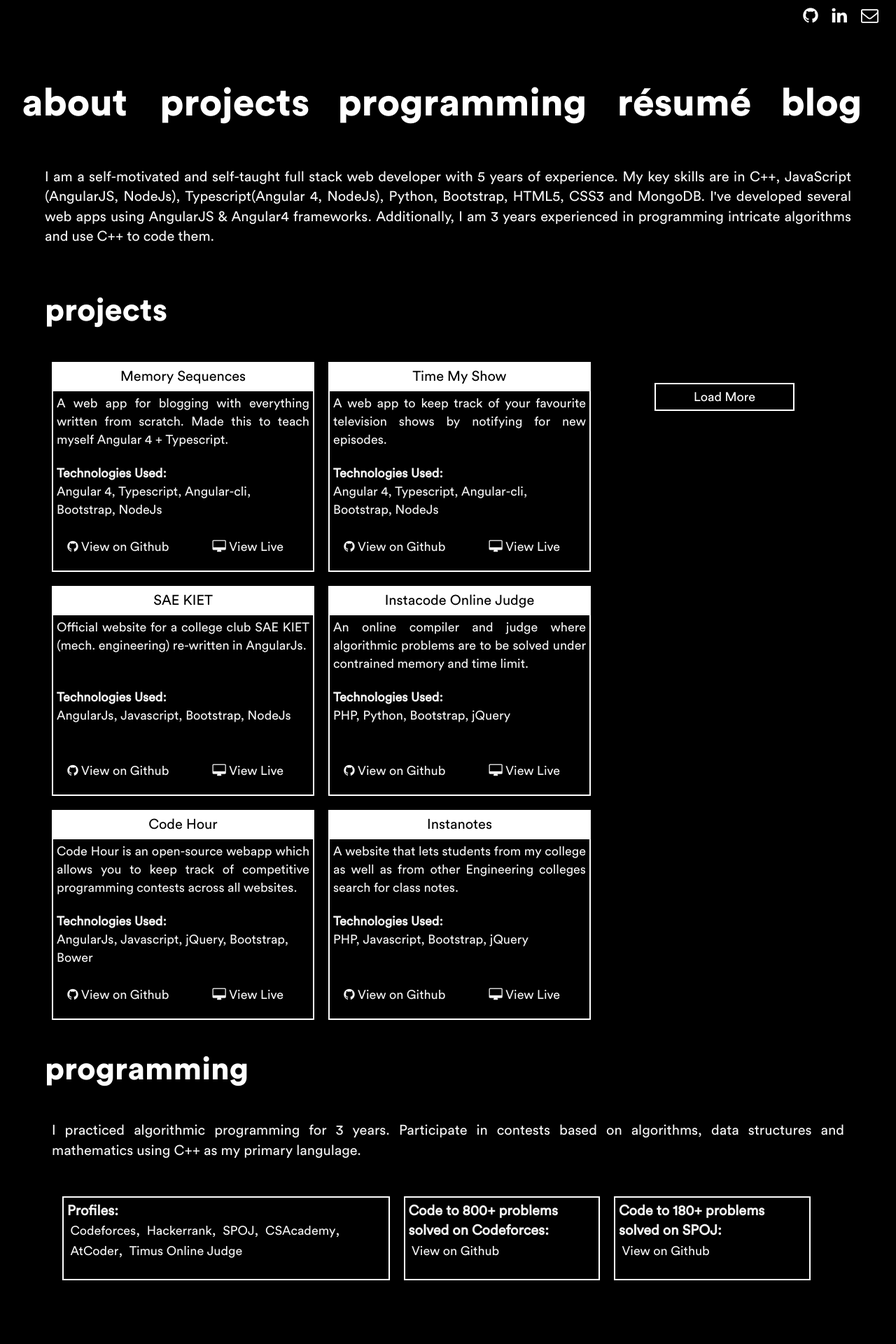
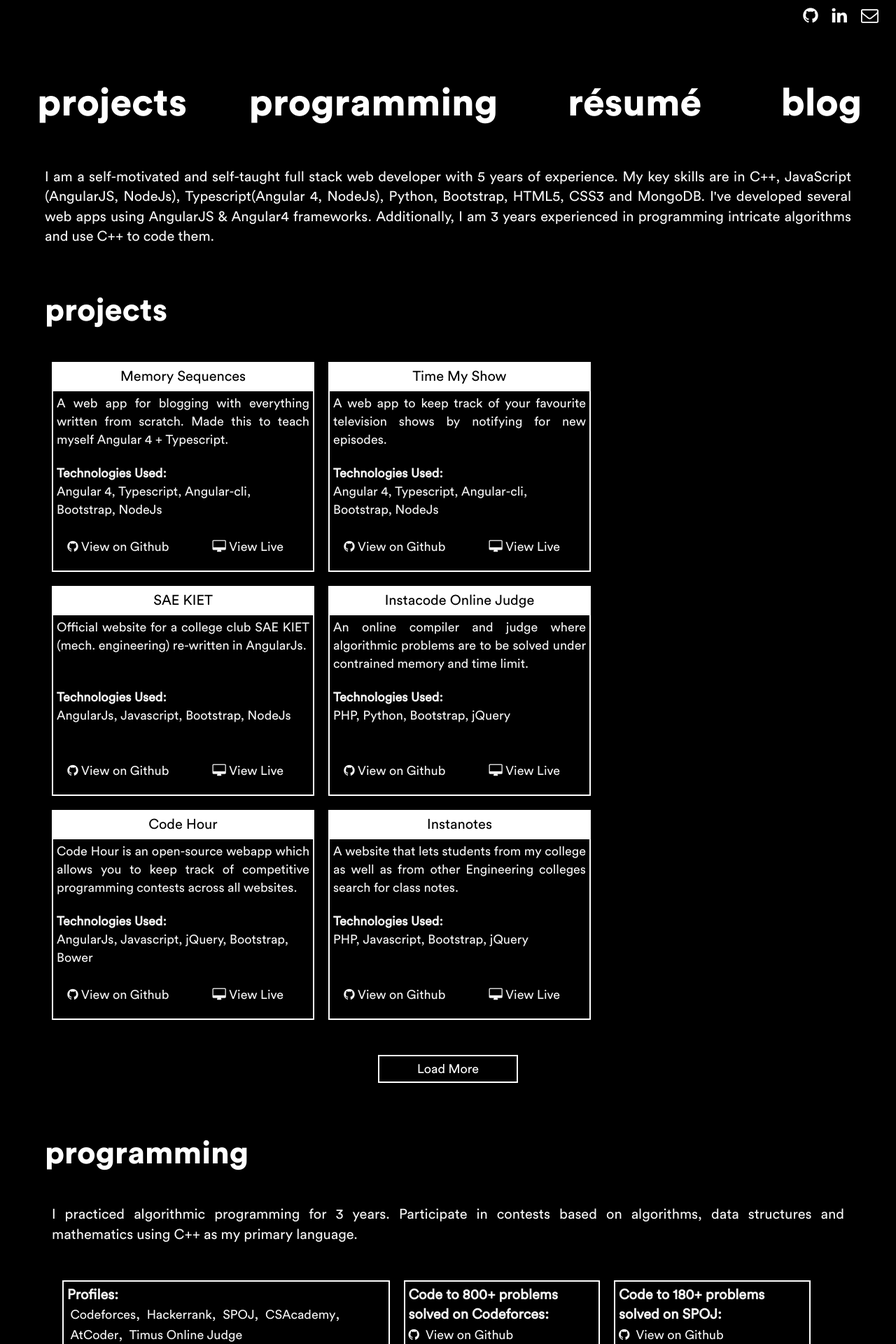
Before and after one commit to strcoder4007/theTownCenter, an Angular app: page / in a window 1280 px wide. Shown: the top 1920 px of the page at 70% size. Built offline with nearby package versions, Linux system fonts and the light colour scheme.

Commit message:
removed about component

```diff
--- a/src/app/about/about.component.css
+++ /dev/null
@@ -1,12 +0,0 @@
-.myComponent {
-    max-height: none;
-    padding: 50px 5vw;
-}
-
-.about {
-    color: whitesmoke;
-    font-family: 'Circular Std Book';
-    font-size: 20px;
-    text-align: justify;
-    padding-bottom: 30px;
-}
--- a/src/app/about/about.component.html
+++ /dev/null
@@ -1,4 +0,0 @@
-<div class="container-fluid myComponent">
-    <p class="about">I am a self-motivated and self-taught full stack web developer with 5 years of experience. My key skills are in C++, JavaScript (AngularJS, NodeJs), Typescript(Angular 4, NodeJs), Python, Bootstrap, HTML5, CSS3 and MongoDB. I've developed several web apps using AngularJS & Angular4 frameworks. Additionally, I am 3 years experienced in programming intricate algorithms and use C++ to code them.
-    </p>
-</div>
--- a/src/app/about/about.component.ts
+++ /dev/null
@@ -1,15 +0,0 @@
-import { Component, OnInit } from '@angular/core';
-
-@Component({
-  selector: 'app-about',
-  templateUrl: './about.component.html',
-  styleUrls: ['./about.component.css']
-})
-export class AboutComponent implements OnInit {
-
-  constructor() { }
-
-  ngOnInit() {
-  }
-
-}
--- a/src/app/app.component.css
+++ b/src/app/app.component.css
@@ -32,12 +32,12 @@
 
 @media(max-width: 1920px) {
     .mynavOptions{
-        font-size: 75px;
+        font-size: 85px;
     }
 }
 @media(max-width: 1600px){
     .mynavOptions{
-        font-size: 65px;
+        font-size: 75px;
     }
 }
 
@@ -48,34 +48,34 @@
 }
 @media(max-width: 1150px){
     .mynavOptions{
-        font-size: 40px;
+        font-size: 50px;
     }
 }
 @media(max-width: 1000px){
     .mynavOptions{
-        font-size: 35px;
+        font-size: 40px;
     }
 }
 @media(max-width: 768px){
     .mynavOptions{
-        font-size: 30px;
+        font-size: 35px;
     }
 }
 
 @media(max-width: 720px){
     .mynavOptions{
-        font-size: 25px;
+        font-size: 28px;
     }
 }
 
 @media(max-width: 580px){
     .mynavOptions{
-        font-size: 20px;
+        font-size: 22px;
     }
 }
 
 @media(max-width: 450px){
     .mynavOptions{
-        font-size: 15px;
+        font-size: 20px;
     }
 }
--- a/src/app/app.component.html
+++ b/src/app/app.component.html
@@ -7,10 +7,9 @@
 </div>
 
 <div class="row gutter-0 elementToFadeIn" style="margin-top: 70px;">
-    <a routerLink="/about"><div class="col-xs-2 mynavOptions">about</div></a>
-    <a href="#projects"><div class="col-xs-2 mynavOptions">projects</div></a>
-    <a href="#programming"><div class="col-xs-4 mynavOptions">&nbsp;&nbsp;&nbsp;programming</div></a>
-    <a href="assets/resume.pdf" target="_blank"><div class="col-xs-2 mynavOptions">&nbsp;r&#233;sum&#233;</div></a>
+    <a href="#projects"><div class="col-xs-3 mynavOptions">projects</div></a>
+    <a href="#programming"><div class="col-xs-4 mynavOptions">programming</div></a>
+    <a href="assets/resume.pdf" target="_blank"><div class="col-xs-3 mynavOptions">r&#233;sum&#233;</div></a>
     <a href="http://139.59.38.41" target="_blank"><div class="col-xs-2 mynavOptions">blog</div></a>
 </div>
 
--- a/src/app/app.module.ts
+++ b/src/app/app.module.ts
@@ -5,20 +5,17 @@ import { HttpModule } from '@angular/http';
 
 import { AppComponent } from './app.component';
 import { HomeComponent } from './home/home.component';
-import { AboutComponent } from './about/about.component';
 
 
 const appRoutes: Routes = [
     {path:'', component: HomeComponent},
-    {path:'about', component: AboutComponent},
     {path:'**', redirectTo: '', pathMatch: 'full'}
 ]
 
 @NgModule({
   declarations: [
     AppComponent,
-    HomeComponent,
-    AboutComponent
+    HomeComponent
   ],
   imports: [
     BrowserModule,
--- a/src/app/home/home.component.html
+++ b/src/app/home/home.component.html
@@ -59,7 +59,7 @@
                     </div>
                 </span>
             </div>
-
+            <div class="clearfix"></div>
             <div class="row gutter-0" style="text-align: center">
                 <button class="btn myBtn" (click)="loadMore()">{{buttonText}}</button>
             </div>
@@ -68,7 +68,7 @@
     <p id="programming" class="mynavOptions">programming</p>
     <div class="row gutter-0" style="margin-top: 30px;">
         <p class="about progPara">
-        I practiced algorithmic programming for 3 years. Participate in contests based on algorithms, data structures and mathematics using C++ as my primary langulage.
+        I practiced algorithmic programming for 3 years. Participate in contests based on algorithms, data structures and mathematics using C++ as my primary language.
         </p>
     </div>
 
@@ -89,14 +89,14 @@
         <div class="col-md-3 prog" >
                 <div class="row gutter-0 techSection">
                     <div class="col-md-12 about" style="text-align: left; padding: 0px"><b>Code to 800+ problems solved on Codeforces:</b><br>
-                        <a href="https://github.com/strcoder4007/codeforces" class="projectLink" target="_blank">&nbsp;View on Github</a>
+                        <a href="https://github.com/strcoder4007/codeforces" class="projectLink" target="_blank"><i class="fa fa-github"></i> &nbsp;View on Github</a>
                     </div>
                 </div>
             </div>
             <div class="col-md-3 prog">
                     <div class="row gutter-0 techSection">
                         <div class="col-md-12 about" style="text-align: left; padding: 0px"><b>Code to 180+ problems solved on SPOJ:</b><br>
-                                <a href="https://github.com/strcoder4007/spoj" class="projectLink" target="_blank">&nbsp;View on Github</a>
+                                <a href="https://github.com/strcoder4007/spoj" class="projectLink" target="_blank"><i class="fa fa-github"></i> &nbsp;View on Github</a>
                         </div>
                     </div>
                 </div>
```
Also changed, not shown: 1 other file (tests, documents, lock files or other folders).
